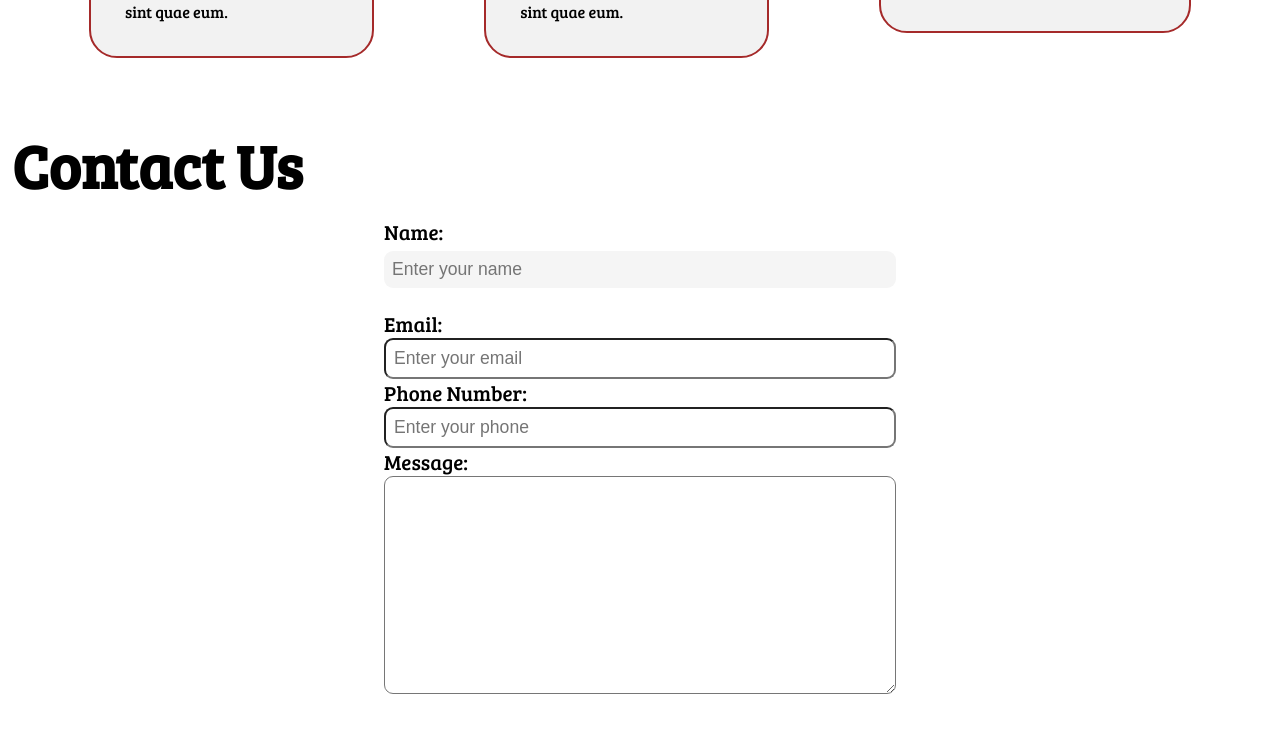
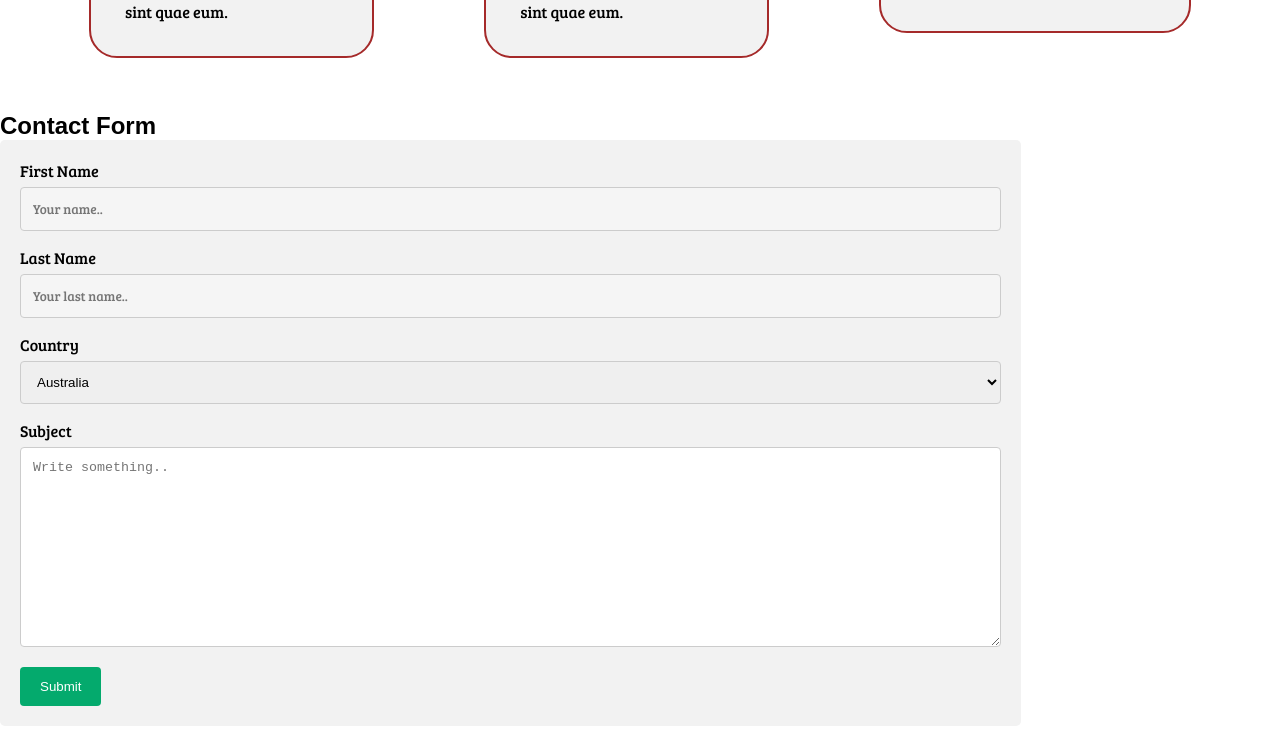
Before and after one commit to Diptanu761/GreenUpkeep, a plain HTML site: page index.html in a window 1280 px wide. Shown: the part 1375-2107 px from the top of the page. Drawn offline with Linux system fonts and the light colour scheme; a web font is replaced by a local one.

Commit message:
Made changes in sign up and login form

```diff
--- a/index.html
+++ b/index.html
@@ -18,12 +18,12 @@
             <li class="item"><a href="#services-container">Our Services</a></li>
             <li class="item"><a href="#client-section">Partners</a></li>
             <li class="item"><a href="#contact">Contact Us</a></li>
-            <li class="item"><a href="#contact">Login</a></li>
+            <button onclick="document.getElementById('id02').style.display='block'" style="width:auto;">Login</button>
             <button onclick="document.getElementById('id01').style.display='block'">Sign Up</button>
         </ul>
     </nav>
     <div id="id01" class="modal">
-  <span onclick="document.getElementById('id01').style.display='none'" class="close" title="Close Modal">Close</span>
+  <button onclick="document.getElementById('id01').style.display='none'" class="close" title="Close Modal">Close</button>
   <form class="modal-content" action="/action_page.php">
     <div class="container">
       <h1>Sign Up</h1>
@@ -90,27 +90,29 @@
 
     </section>
     <section id="contact">
-        <h1 class="h-primary center">Contact Us</h1>
-        <div id="contact-box">
-            <form action="">
-                <div class="form-group">
-                    <label for="name">Name: </label>
-                    <input type="text" name="name" id="name" placeholder="Enter your name">
-                </div>
-                <div class="form-group">
-                    <label for="email">Email: </label>
-                    <input type="email" name="name" id="email" placeholder="Enter your email">
-                </div>
-                <div class="form-group">
-                    <label for="phone">Phone Number: </label>
-                    <input type="phone" name="name" id="phone" placeholder="Enter your phone">
-                </div>
-                <div class="form-group">
-                    <label for="message">Message: </label>
-                    <textarea name="message" id="message" cols="30" rows="10"></textarea>
-                </div>
-            </form>
-        </div>
+        <h1>Contact Form</h1>
+<div class="container">
+  <form action="/action_page.php">
+    <label for="fname">First Name</label>
+    <input type="text" id="fname" name="firstname" placeholder="Your name..">
+
+    <label for="lname">Last Name</label>
+    <input type="text" id="lname" name="lastname" placeholder="Your last name..">
+
+    <label for="country">Country</label>
+    <select id="country" name="country">
+      <option value="australia">Australia</option>
+      <option value="canada">Canada</option>
+      <option value="usa">USA</option>
+    </select>
+
+    <label for="subject">Subject</label>
+    <textarea id="subject" name="subject" placeholder="Write something.." style="height:200px"></textarea>
+
+    <input type="submit" value="Submit">
+  </form>
+</div>
+
     </section>
 </body>
 </html>
--- a/style.css
+++ b/style.css
@@ -210,6 +210,7 @@ footer{
   display: inline-block;
   border: none;
   background: whitesmoke;
+  font-family: 'Bree Serif', serif;
 }
 
 /* Add a background color when the inputs get focus */
@@ -239,8 +240,9 @@ button:hover {
 
 /* Extra styles for the cancel button */
 .cancelbtn {
-  padding: 3px 10px;
+  padding: 6px 10px;
   background-color: whitesmoke;
+  font-family: 'Bree Serif', serif;
 }
 
 /* Float cancel and signup buttons and add an equal width */
@@ -252,6 +254,7 @@ button:hover {
 /* Add padding to container elements */
 .container {
   padding: 16px;
+  font-family: 'Bree Serif', serif;
 }
 
 /* The Modal (background) */
@@ -266,6 +269,7 @@ button:hover {
   overflow: auto; /* Enable scroll if needed */
   background: url('leafy.jpg') no-repeat center center/cover;
   padding-top: 50px;
+  font-family: 'Bree Serif', serif;
 }
 
 /* Modal Content/Box */
@@ -274,7 +278,7 @@ button:hover {
   margin: 5% auto 15% auto; /* 5% from the top, 15% from the bottom and centered */
   border: 1px solid #888;
   width: 80%; /* Could be more or less, depending on screen size */
-
+  font-family: 'Bree Serif', serif;
 }
 .modal-content:hover,
 .modal-content:focus {
@@ -286,6 +290,7 @@ button:hover {
 hr {
   border: 1px solid #f1f1f1;
   margin-bottom: 25px;
+  font-family: 'Bree Serif', serif;
 }
 hr:hover,
 hr:focus {
@@ -299,13 +304,16 @@ hr:focus {
   top: 15px;
   font-size: 40px;
   font-weight: bold;
-  color: #f1f1f1;
+  color: indianred;
+  border: 0px;
+
 }
 
 .close:hover,
 .close:focus {
-  color: indianred;
+  color: whitesmoke;
   cursor: pointer;
+  background-color: red;
 }
 
 /* Clear floats */
@@ -319,8 +327,45 @@ hr:focus {
 @media screen and (max-width: 300px) {
   .cancelbtn, .signupbtn {
     width: 100%;
+    font-family: 'Bree Serif', serif;
   }
 }
 .h2{
     position: centre;
 }
+body {font-family: Arial, Helvetica, sans-serif;}
+* {
+    box-sizing: border-box;
+}
+
+input[type=text], select, textarea {
+  width: 100%;
+  padding: 12px;
+  border: 1px solid #ccc;
+  border-radius: 4px;
+  box-sizing: border-box;
+  display: inline-block;
+  margin-top: 6px;
+  margin-bottom: 16px;
+  resize: vertical;
+}
+
+input[type=submit] {
+  background-color: #04AA6D;
+  color: white;
+  padding: 12px 20px;
+  border: none;
+  border-radius: 4px;
+  cursor: pointer;
+}
+
+input[type=submit]:hover {
+  background-color: #45a049;
+}
+
+.container {
+  border-radius: 5px;
+  background-color: #f2f2f2;
+  padding: 20px;
+  display: inline-block;
+}
```
